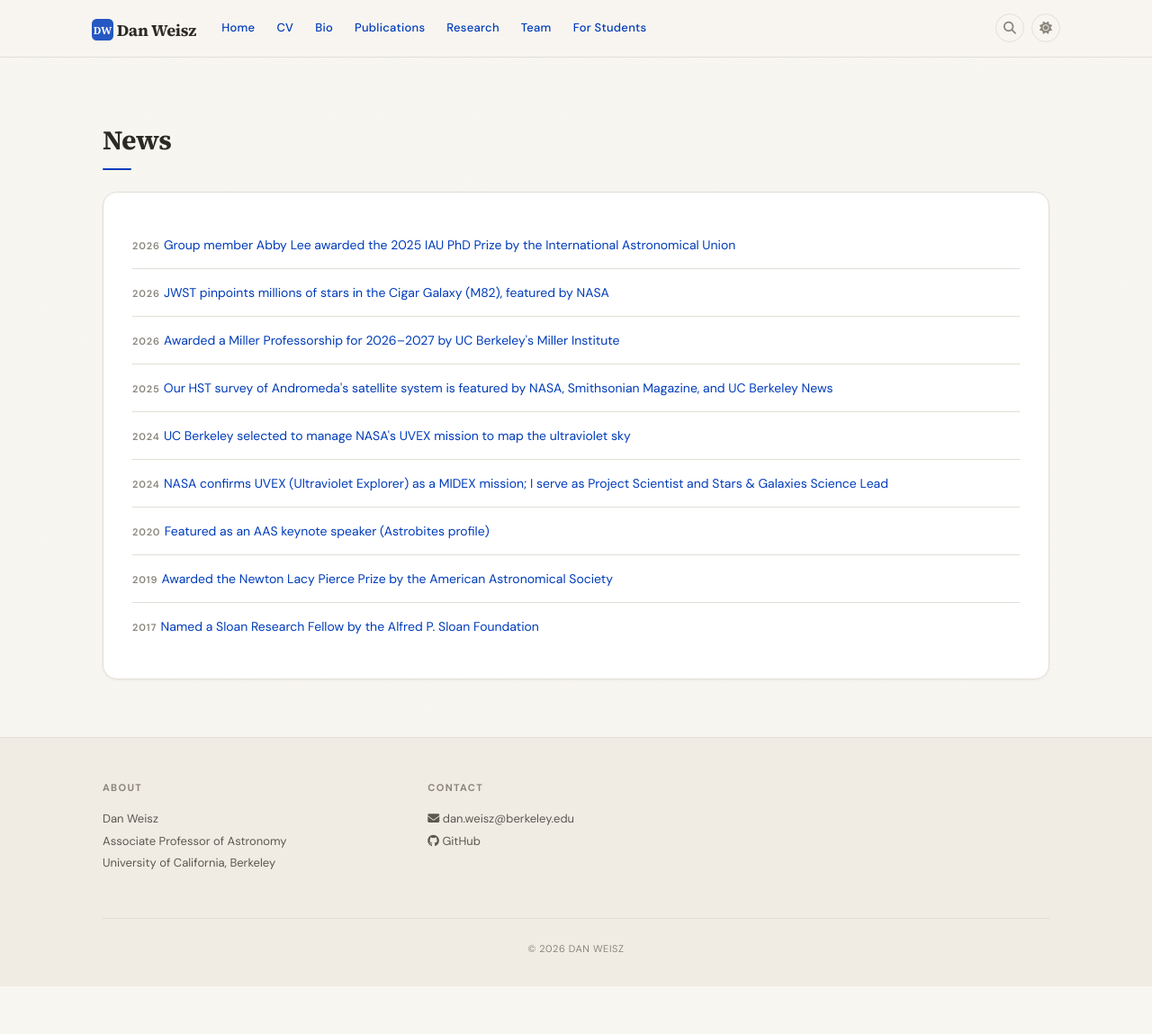
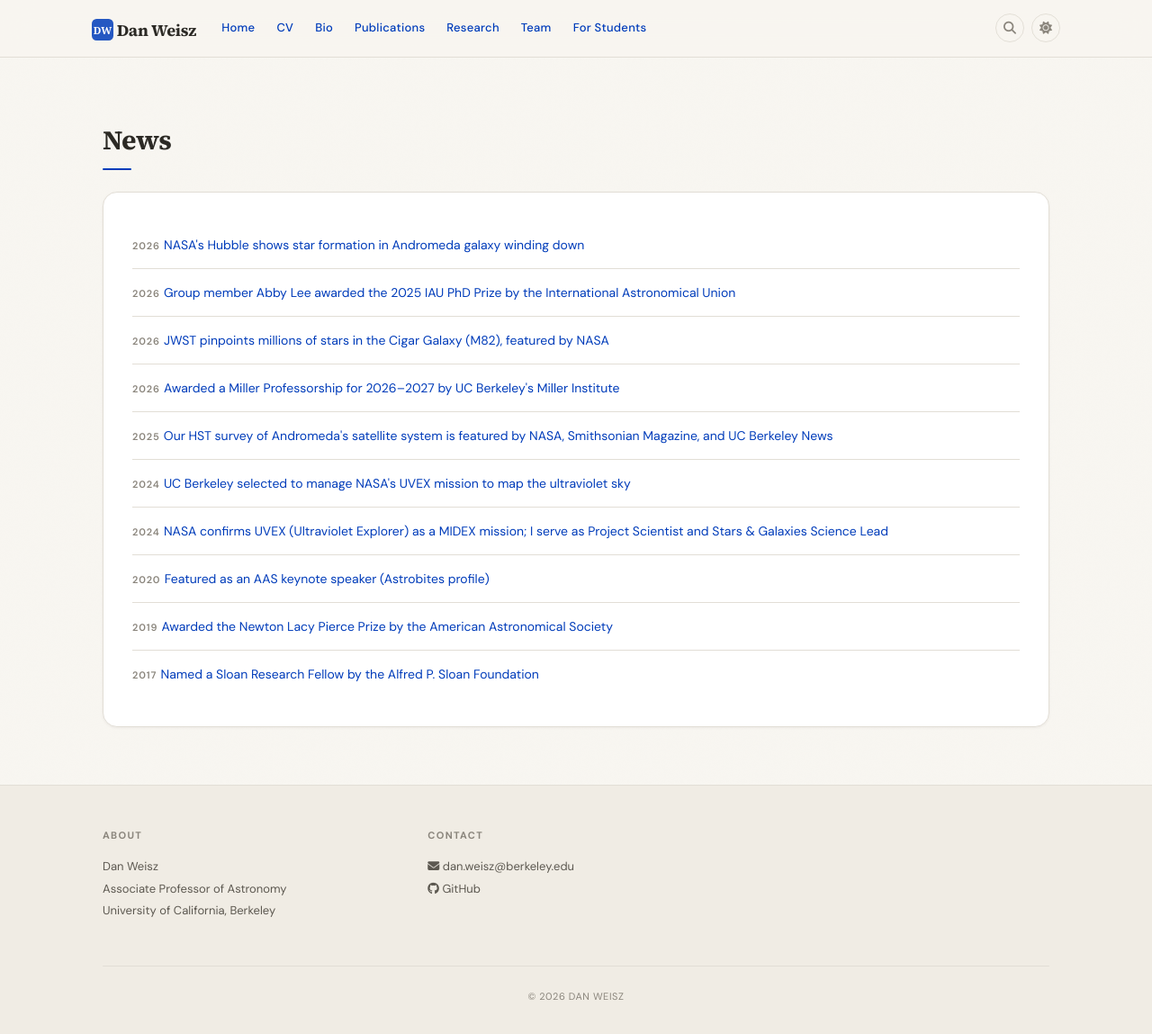
Before and after one commit to dweisz/dweisz.github.io, a Jekyll site: the page built from _pages/allnews.md, in a window 1280 px wide. Shown: the whole page at 90% size. Built offline with Jekyll 4.4.1, drawn with Linux system fonts in a browser that asks for light colours; a style sheet for code colours, icons or effects is not loaded; before the commit the page ends 1096 px from its top, so only the background shows below that.

```diff
--- a/_data/news.yml
+++ b/_data/news.yml
@@ -2,6 +2,10 @@
 # The 3 most recent are shown; all appear on /allnews.
 # Each entry needs: date, headline
 # Optional: link (URL) — the headline becomes a clickable link
+- date: 2026
+  headline: "NASA's Hubble shows star formation in Andromeda galaxy winding down"
+  link: "https://science.nasa.gov/missions/hubble/nasas-hubble-shows-star-formation-in-andromeda-galaxy-winding-down/"
+
 - date: 2026
   headline: "Group member Abby Lee awarded the 2025 IAU PhD Prize by the International Astronomical Union"
   link: "https://astro.berkeley.edu/news/abigail-lee-has-been-awarded-2025-iau-phd-prize"
--- a/_data/team_members.yml
+++ b/_data/team_members.yml
@@ -38,6 +38,11 @@
   #email: student2@berkeley.edu
   #website: https://abiglee7.github.io
 
+- name: Jack Warfield
+  photo: team/jack_warfield.jpg
+  info: Postdoctoral Researcher (2026-), Nearby Galaxies, Astrometry, proper motions, galaxy formation
+  website: https://jackwarfield.com
+
 #- name: Visiting Scholar
 #  photo: team/placeholder.svg
 #  info: Visiting Scholar
```
Also changed, not shown: images/team/jack_warfield.jpg (added).
